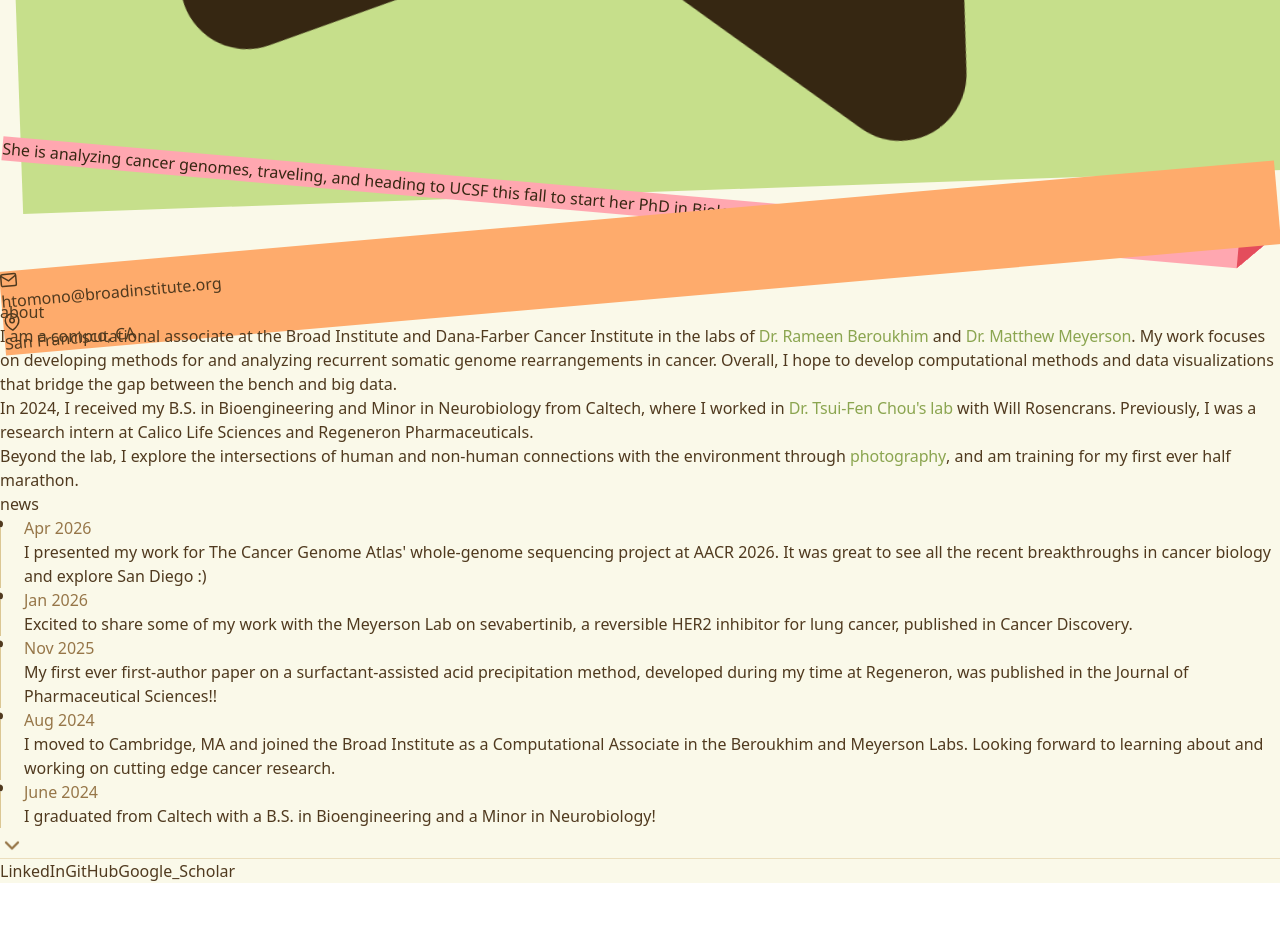
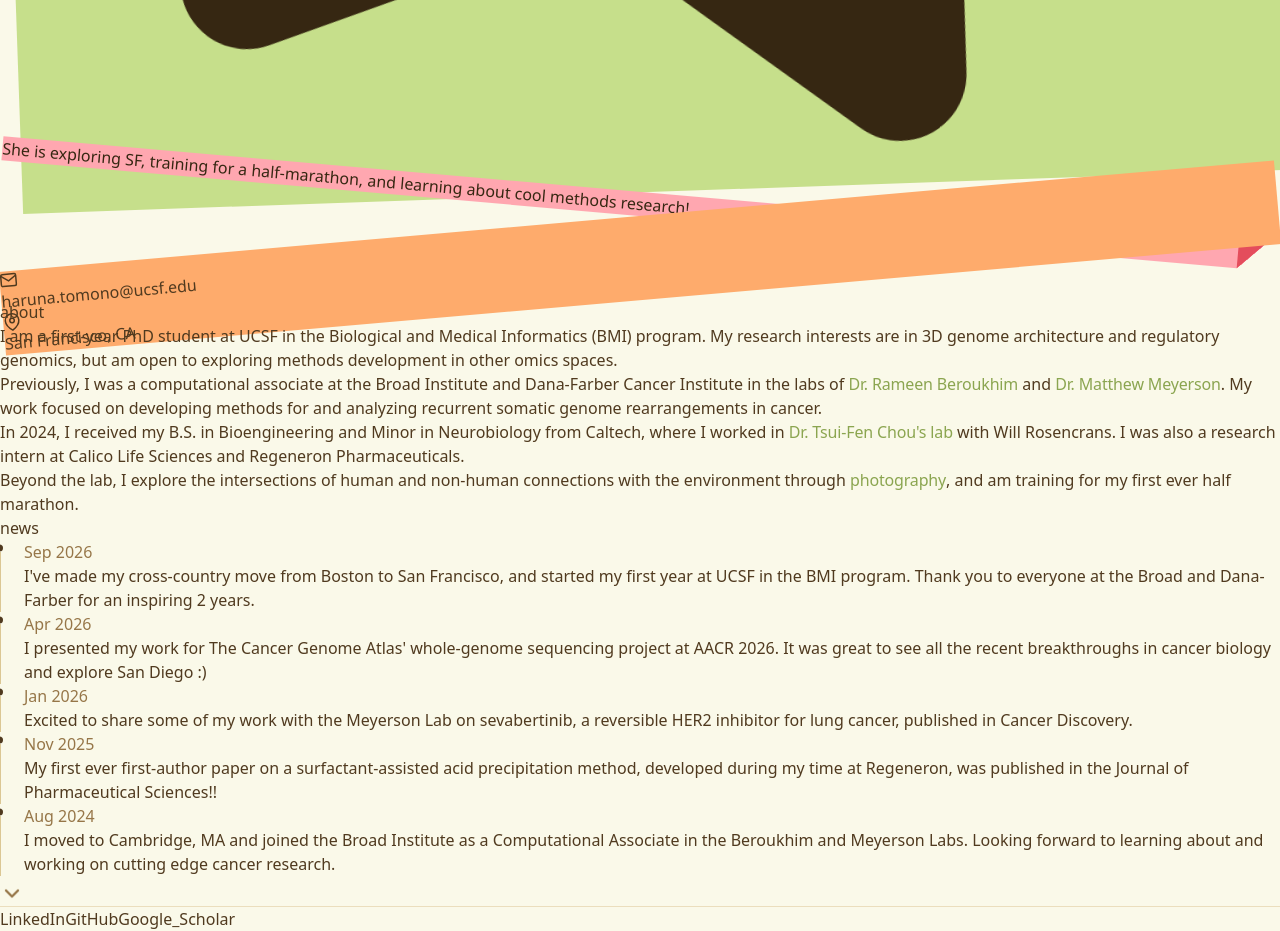
Before and after one commit to harunatomono/harunatomono.github.io, a React (Vite) app: page / in a window 1280 px wide. Shown: the part 2440-3371 px from the top of the page. Before the commit the page ends 3323 px from the top, so only its background shows below. Built offline with nearby package versions, Linux system fonts and the light colour scheme.

Commit message:
update cv; change email and info to ucsf

```diff
--- a/src/content/siteContent.js
+++ b/src/content/siteContent.js
@@ -80,7 +80,7 @@ export const siteContent = {
         firstName: 'haruna',
         lastName: 'tomono',
         displayName: 'haruna tomono',
-        email: 'htomono@broadinstitute.org',
+        email: 'haruna.tomono@ucsf.edu',
         location: 'San Francisco, CA',
         cvHref: '/tomono-haruna_cv-public.pdf',
         cvTitle: 'haruna tomono cv',
@@ -94,9 +94,9 @@ export const siteContent = {
         headline: [
             { text: 'Haruna is an aspiring ' },
             { text: 'bioinformatics researcher', emphasis: true },
-            { text: ' currently working as a computational associate at the Broad Institute.' },
+            { text: ' and a first-year PhD student in the Biological and Medical Informatics program at UCSF.' },
         ],
-        stickyNote: 'She is analyzing cancer genomes, traveling, and heading to UCSF this fall to start her PhD in Biological and Medical Informatics!',
+        stickyNote: 'She is exploring SF, training for a half-marathon, and learning about cool methods research!',
     },
     sections: {
         aboutLabel: 'about',
@@ -105,16 +105,20 @@ export const siteContent = {
     about: {
         paragraphs: [
             [
-                { text: 'I am a computational associate at the Broad Institute and Dana-Farber Cancer Institute in the labs of ' },
+                { text: 'I am a first-year PhD student at UCSF in the Biological and Medical Informatics (BMI) program. \
+                    My research interests are in 3D genome architecture and regulatory genomics, but am open to exploring methods development in other omics spaces.'}
+            ],
+            [
+                { text: 'Previously, I was a computational associate at the Broad Institute and Dana-Farber Cancer Institute in the labs of ' },
                 { text: 'Dr. Rameen Beroukhim', highlight: true, href: 'https://beroukhimlab.org/' },
                 { text: ' and ' },
                 { text: 'Dr. Matthew Meyerson', highlight: true, href: 'https://labs.dana-farber.org/meyersonlab/' },
-                { text: '. My work focuses on developing methods for and analyzing recurrent somatic genome rearrangements in cancer. Overall, I hope to develop computational methods and data visualizations that bridge the gap between the bench and big data.' },
+                { text: '. My work focused on developing methods for and analyzing recurrent somatic genome rearrangements in cancer.' },
             ],
             [
                 { text: 'In 2024, I received my B.S. in Bioengineering and Minor in Neurobiology from Caltech, where I worked in ' },
                 { text: 'Dr. Tsui-Fen Chou\'s lab', highlight: true, href: 'https://tfchoulab.caltech.edu/' },
-                { text: ' with Will Rosencrans. Previously, I was a research intern at Calico Life Sciences and Regeneron Pharmaceuticals.' }
+                { text: ' with Will Rosencrans. I was also a research intern at Calico Life Sciences and Regeneron Pharmaceuticals.' }
             ],
             [
                 { text: 'Beyond the lab, I explore the intersections of human and non-human connections with the environment through ' },
@@ -124,6 +128,12 @@ export const siteContent = {
         ],
     },
     newsUpdates: [
+        {
+            date: 'Sep 2026',
+            contentSegments: [
+                {text: 'I\'ve made my cross-country move from Boston to San Francisco, and started my first year at UCSF in the BMI program. Thank you to everyone at the Broad and Dana-Farber for an inspiring 2 years.'}
+            ]
+        },
         {
             date: 'Apr 2026',
             contentSegments: [
```
Also changed, not shown: 1 other file (tests, documents, lock files or other folders).
